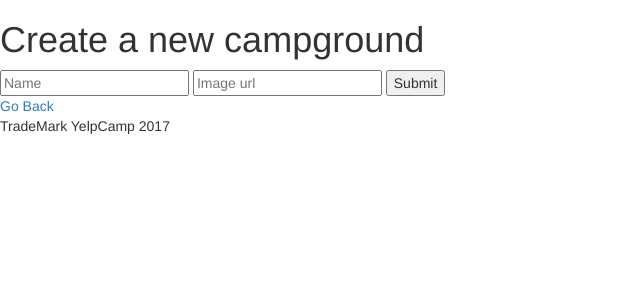
After one commit to rawan-a-d/YelpCamp, a Node server app: page /campgrounds/new in a window 1280 px wide. The commit adds this page. Shown: the top 300 px of the page, without its empty margins (0-640 px from the left). Run offline with Node 20, Linux system fonts and the light colour scheme.

Commit message:
Create campgrounds
*Setup new campground POST route

*Setup route to show form

```diff
--- a/app.js
+++ b/app.js
@@ -1,21 +1,45 @@
 const express = require("express");
 const app = express();
+const bodyParser = require("body-parser")
 
-app.set("view engine", "ejs")
+app.set("view engine", "ejs");
+app.use("/", bodyParser())
 
+let campgrounds = [
+    {name: "Cherry Hill Park", image: "https://farm3.staticflickr.com/2464/3694344957_14180103ed.jpg"},
+    {name: "Live Oak Landing", image: "https://farm5.staticflickr.com/4083/4961648022_7fec214b35.jpg"},
+    {name: "Myers Lake", image: "https://farm2.staticflickr.com/1424/1430198323_c26451b047.jpg"}
+];
+
+                                    /* Landing page */
 app.get("/", (req, res)=>{
     res.render("landing", {title: "Home"});
 });
 
+                                    /* Display campgrounds route */
 app.get("/campgrounds", (req, res)=>{
-    let campgrounds = [
-        {name: "Cherry Hill Park", image: "https://farm3.staticflickr.com/2464/3694344957_14180103ed.jpg"},
-        {name: "Live Oak Landing", image: "https://farm5.staticflickr.com/4083/4961648022_7fec214b35.jpg"},
-        {name: "Myers Lake", image: "https://farm2.staticflickr.com/1424/1430198323_c26451b047.jpg"}
-    ]
     res.render("campgrounds", {campgrounds: campgrounds, title: "Campgrounds"});
 });
 
+                                    /* Make a new campground route */
+app.post("/campgrounds", (req, res)=>{
+    // Get data from form and add to campgrounds array
+    let name = req.body.name;
+    let image = req.body.image;
+    var campground = {
+        name: name, image: image
+    };
+    campgrounds.push(campground);
+    // Redirect back to campgrounds page
+    res.redirect("/campgrounds");
+});
+
+                                    /* Show the form to add new campgrounds route */
+app.get("/campgrounds/new", (req, res)=>{
+    res.render("new", {title: "Add campgrounds"});
+});
+
+                                    /* The server */
 app.listen(process.env.PORT, process.env.IP, ()=>{
     console.log("The YelpCamp server has started");
 })
--- a/package.json
+++ b/package.json
@@ -17,6 +17,7 @@
   },
   "homepage": "https://github.com/rawan-a-d/YelpCamp#readme",
   "dependencies": {
+    "body-parser": "^1.18.2",
     "ejs": "^2.5.7",
     "express": "^4.16.0"
   }
--- a/views/campgrounds.ejs
+++ b/views/campgrounds.ejs
@@ -1,10 +1,11 @@
 <% include partials/header %>
 
 <h1> This is the campgrounds page! </h1>
+<a href="campgrounds/new">Add a new campground</a>
 <% campgrounds.forEach(function(campground){ %>
         <div>
             <h4> <%= campground.name %> </h4>
-            <img src=" <%= campground.image %> "></img>
+            <img src=" <%= campground.image %> ">
         </div>
 <% }) %>
 
--- /dev/null
+++ b/views/new.ejs
@@ -0,0 +1,11 @@
+<% include partials/header %>
+
+<h1> Create a new campground </h1>
+<form action="/campgrounds" method="POST">
+    <input type="text" placeholder="Name" name="name">
+    <input type="text" placeholder="Image url" name="image">
+    <button> Submit </button>
+</form>
+<a href="/campgrounds"> Go Back </a>
+
+<% include partials/footer %>
```
Also changed, not shown: readme.md.
